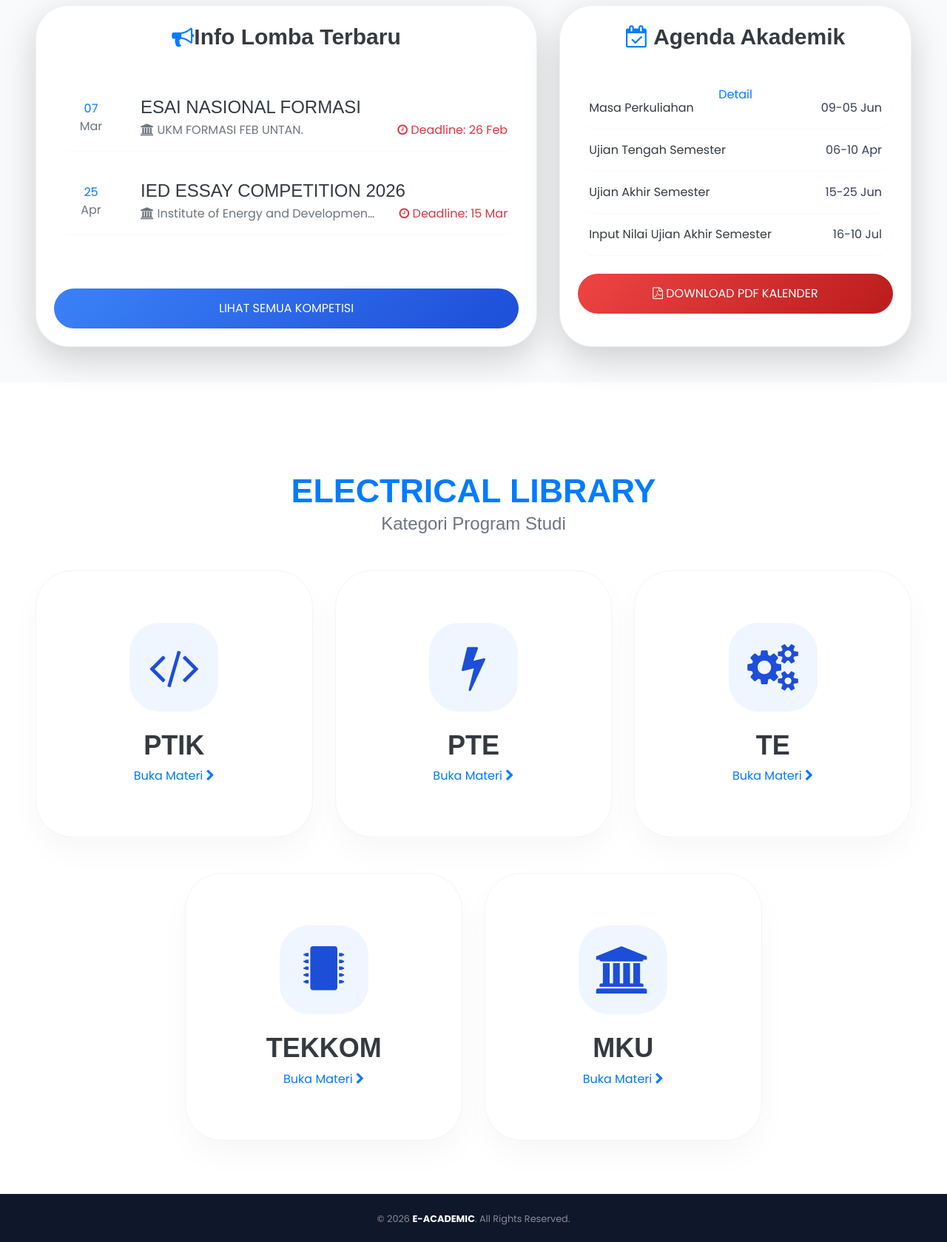
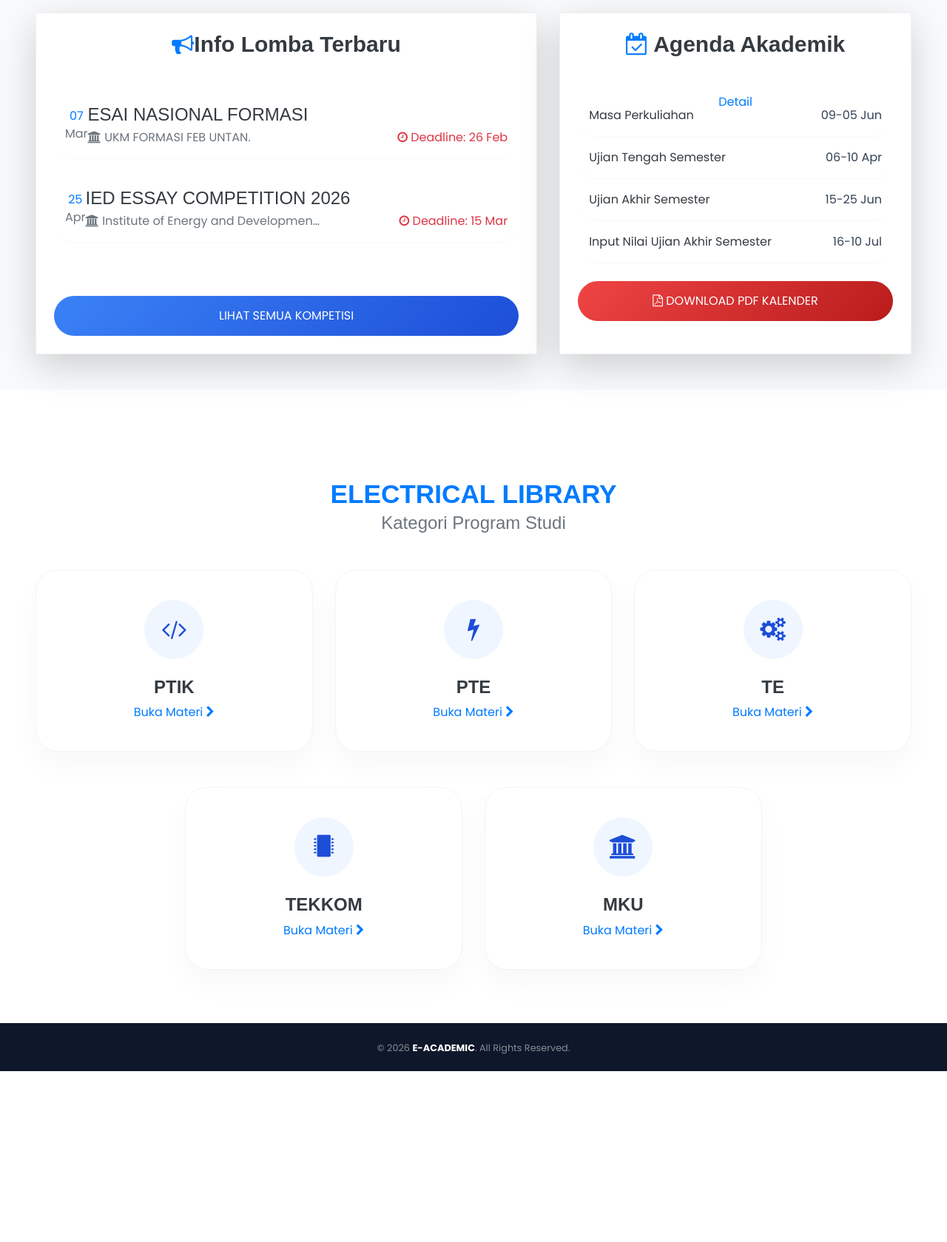
Before and after one commit to arinaazkaa/e_academic, a Django app: page / in a window 1280 px wide. Shown: the part 636-2315 px from the top of the page at 74% size. After the commit the page ends 2084 px from the top, so only its background shows below. Run offline with Django 5.2, Linux system fonts and the light colour scheme; data comes from the database, SQL or seed files in the repository; some libraries are stand-ins or nearby versions.

Commit message:
Update tampilan responsif

```diff
--- a/materi/templates/materi/home.html
+++ b/materi/templates/materi/home.html
@@ -31,18 +31,18 @@
 
 <section id="info-section" class="pt-5 pb-5 section-gray">
     <div class="container-fluid px-1 px-md-5 overlap-up">
-        <div class="row gx-0 gy-5 g-lg-5 justify-content-center row-gap-mobile">
+        <div class="row gx-0 gy-5 g-lg-5 justify-content-center">
             <div class="col-12 col-lg-7 reveal-on-scroll">
                 <div class="card-modern-v11 h-100 shadow-lg border-0 bg-white d-flex flex-column">
                     <div class="card-header-clean p-4 pb-0 d-flex justify-content-center">
-                        <h3 class="fw-900 text-dark m-0 d-flex align-items-center">
+                        <h3 class="fw-900 text-dark m-0 d-flex align-items-center card-title-v11">
                             <i class="fa fa-bullhorn text-primary me-3"></i> Info Lomba Terbaru
                         </h3>
                     </div>
                     <div class="card-body p-4 pt-4 flex-grow-1">
                         {% for lomba in info_lomba_list %}
                         <div class="item-interactive-v11 d-flex align-items-center mb-4 pb-3 border-bottom border-light">
-                            <div class="date-minimalist text-center" style="margin-right: 2rem; min-width: 70px;">
+                            <div class="date-minimalist text-center date-box-v11">
                                 <span class="d-block fw-bold text-primary day-text-v11">{{ lomba.tanggal_pelaksanaan|date:"d" }}</span>
                                 <span class="d-block text-muted month-text-v11">{{ lomba.tanggal_pelaksanaan|date:"M" }}</span>
                             </div>
@@ -75,7 +75,7 @@
             <div class="col-12 col-lg-5 reveal-on-scroll" style="transition-delay: 0.2s;">
                 <div class="card-modern-v11 h-100 shadow-lg border-0 bg-white">
                     <div class="card-header-clean d-flex justify-content-center align-items-center p-4 pb-0">
-                        <h3 class="fw-900 text-dark m-0">
+                        <h3 class="fw-900 text-dark m-0 card-title-v11">
                             <i class="fa fa-calendar-check-o text-primary me-3"></i> Agenda Akademik
                         </h3>
                     </div>
@@ -117,7 +117,7 @@
         </div>
 
         <div class="prodi-grid-v12">
-            <div class="row g-5 justify-content-center mb-5">
+            <div class="row g-4 g-lg-5 justify-content-center mb-lg-5">
                 {% for p_code, p_name, p_bg in prodi_data|slice:":3" %}
                 <div class="col-12 col-md-4 reveal-on-scroll">
                     <a href="{% url 'list_materi' %}?prodi={{ p_code }}" class="prodi-card-v12 text-decoration-none d-block">
@@ -134,7 +134,7 @@
                 </div>
                 {% endfor %}
             </div>
-            <div class="row g-5 justify-content-center">
+            <div class="row g-4 g-lg-5 justify-content-center mt-3 mt-lg-0">
                 {% for p_code, p_name, p_bg in prodi_data|slice:"3:5" %}
                 <div class="col-12 col-md-4 reveal-on-scroll">
                     <a href="{% url 'list_materi' %}?prodi={{ p_code }}" class="prodi-card-v12 text-decoration-none d-block">
@@ -159,62 +159,77 @@
     @import url('https://fonts.googleapis.com/css2?family=Montserrat:wght@800;900&family=Inter:wght@400;600;700&display=swap');
     body { font-family: 'Inter', sans-serif; overflow-x: hidden; width: 100%; background-color: #fff; }
 
-    /* --- GLOBAL LAYOUT --- */
+    /* --- LOGIKA KHUSUS LAPTOP (Standard Desktop) --- */
+    @media (min-width: 1201px) {
+        .navbar { padding: 10px 80px !important; }
+        /* Note 1 & 2: Tambah tinggi hero & turunkan judul di laptop */
+        .hero-modern { height: 90vh !important; }
+        .hero-content { padding-top: 300px !important; }
+        .hero-brand-title-v11 { font-size: 5.5rem; }
+        .hero-description-v11 { font-size: 1.1rem; max-width: 600px; }
+        .btn-cari-giant-dark { padding: 12px 35px; font-size: 1rem; }
+        /* Note 6: Kurangi overlap agar kartu tidak menabrak foto hero */
+        .overlap-up { margin-top: -30px !important; }
+        /* Note 4: Perkecil Electrical Library di Laptop */
+        .library-title-v11 { font-size: 2.2rem !important; }
+        /* Note 5: Perkecil Kartu Prodi di Laptop */
+        .prodi-card-v12 { padding: 40px 20px; border-radius: 30px; }
+        .icon-box-v12 { width: 80px; height: 80px; font-size: 2rem; }
+        .prodi-title-v11 { font-size: 1.5rem !important; }
+    }
+
+    /* --- LOGIKA KHUSUS HP MODE DESKTOP & MOBILE --- */
+    @media (max-width: 1200px) {
+        .navbar { padding: 15px 5px !important; }
+        .container-fluid.nav-container { padding: 0 15px !important; width: 100% !important; }
+        /* Note 1 & 2: Tambah tinggi hero & turunkan judul di HP Desktop */
+        .hero-modern { height: 80vh !important; }
+        .hero-content { padding-top: 250px !important; }
+
+        /* Note 3: Beri Jarak Antar Kartu di HP Mode Desktop saja */
+        #info-section .row.gy-5 { row-gap: 4rem !important; }
+
+        .navbar-brand { font-size: 1.4rem !important; font-weight: 900 !important; margin-left: -5px !important; }
+        .navbar-nav { flex-direction: row !important; gap: 15px !important; margin-right: -5px !important; }
+        .nav-link { font-size: 0.95rem !important; font-weight: 800 !important; white-space: nowrap !important; }
+        .btn-pendataan { font-size: 0.95rem !important; padding: 8px 15px !important; }
+        .navbar-toggler { display: none !important; }
+
+        .hero-brand-title-v11 { font-size: 4.2rem; letter-spacing: 5px; }
+        .hero-description-v11 { font-size: 1.3rem; max-width: 95%; }
+        .btn-cari-giant-dark { padding: 20px 60px; font-size: 1.4rem; }
+
+        /* Pertahankan ukuran besar di HP */
+        .card-modern-v11 { border-radius: 45px !important; }
+        .item-title-v11 { font-size: 1.6rem !important; }
+        .small-text-v11 { font-size: 1.1rem !important; }
+        .prodi-card-v12 { padding: 70px 40px; border-radius: 50px; }
+        .icon-box-v12 { width: 120px; height: 120px; font-size: 4rem; }
+        .fw-900 { font-size: 2.2rem !important; }
+    }
+
+    /* --- GLOBAL CSS --- */
     .hero-modern { position: relative; display: flex; align-items: center; justify-content: center; margin-top: -85px; overflow: hidden; }
     .hero-slider { position: absolute; top: 0; left: 0; width: 100%; height: 100%; z-index: 0; background: #fff; }
     .slide { position: absolute; width: 100%; height: 100%; background-size: cover; background-position: center; opacity: 0; animation: smoothSlideshow 15s infinite linear; }
     @keyframes smoothSlideshow { 0%, 33.33% { opacity: 1; z-index: 3; } 38.33%, 100% { opacity: 0; z-index: 1; } }
     .slide-1 { animation-delay: 0s; } .slide-2 { animation-delay: 5s; } .slide-3 { animation-delay: 10s; }
     .hero-overlay-white-v2 { position: absolute; width: 100%; height: 100%; background: linear-gradient(to bottom, rgba(255,255,255,0.4) 0%, rgba(255,255,255,0.95) 100%); z-index: 4; pointer-events: none; }
-    .hero-content { position: relative; z-index: 5; }
 
-    /* --- 1 & 2 & 4. LAPTOP LOGIC (Standard Desktop) --- */
-    @media (min-width: 1201px) {
-        .navbar { padding: 10px 80px !important; }
-        /* Note 2: Laptop hero height sedikit ditambah */
-        .hero-modern { height: 85vh !important; }
-        /* Note 1: Judul Laptop diturunkan */
-        .hero-content { padding-top: 260px !important; }
-        .hero-brand-title-v11 { font-size: 5.5rem; }
-        .hero-description-v11 { font-size: 1.1rem; max-width: 600px; }
-        .btn-cari-giant-dark { padding: 12px 35px; font-size: 1rem; }
-        /* Note 4: Electrical Library Laptop diperkecil */
-        .library-title-v11 { font-size: 2.8rem !important; }
-    }
-
-    /* --- 1 & 2 & 3. HP MODE DESKTOP & MOBILE LOGIC --- */
-    @media (max-width: 1200px) {
-        .navbar { padding: 15px 5px !important; }
-        .container-fluid.nav-container { padding: 0 15px !important; width: 100% !important; }
-
-        /* Note 2: Hero HP Desktop ditinggikan signifikan */
-        .hero-modern { height: 95vh !important; }
-        /* Note 1: Judul HP Desktop diturunkan */
-        .hero-content { padding-top: 300px !important; }
-
-        /* Note 3: Gap antar kartu di HP Desktop saja */
-        .row-gap-mobile { row-gap: 80px !important; }
-
-        .hero-brand-title-v11 { font-size: 4.2rem; letter-spacing: 5px; }
-        .hero-description-v11 { font-size: 1.3rem; max-width: 95%; }
-        .btn-cari-giant-dark { padding: 20px 60px; font-size: 1.4rem; }
-
-        .fw-900 { font-size: 2.2rem !important; }
-        /* Note 4: Electrical Library di HP tidak berubah (Tetap besar) */
-        .library-title-v11 { font-size: 4rem !important; }
-    }
-
-    /* --- REST OF STYLES (KEEP AS IS) --- */
     .btn-cari-giant-dark { background: #000 !important; color: #fff !important; transition: 0.4s ease; border: none; }
     .btn-cari-giant-dark:hover { transform: scale(1.05); }
-    .card-modern-v11 { border-radius: 45px !important; transition: 0.5s ease; border: 1px solid rgba(0,0,0,0.06) !important; overflow: hidden; }
+
+    .card-modern-v11 { transition: 0.5s ease; border: 1px solid rgba(0,0,0,0.06) !important; overflow: hidden; }
     .item-interactive-v11 { transition: 0.3s; padding: 15px; border-radius: 25px; }
     .item-interactive-v11:hover { background-color: #f8fafc; transform: translateX(12px); }
+
     .btn-pill-premium-blue { background: linear-gradient(135deg, #3b82f6, #1d4ed8) !important; color: #fff !important; border-radius: 100px !important; border: none; padding: 15px; }
     .btn-pill-premium-red { background: linear-gradient(135deg, #ef4444, #b91c1c) !important; color: #fff !important; border-radius: 100px !important; border: none; padding: 15px; }
-    .prodi-card-v12 { background: #fff; border: 1px solid #f1f5f9; transition: 0.5s; height: 100%; box-shadow: 0 20px 40px rgba(0,0,0,0.03); text-align: center; border-radius: 50px; padding: 70px 40px; }
+
+    .prodi-card-v12 { background: #fff; border: 1px solid #f1f5f9; transition: 0.5s; height: 100%; box-shadow: 0 20px 40px rgba(0,0,0,0.03); text-align: center; }
     .prodi-card-v12:hover { transform: translateY(-15px); border-color: #3b82f6; }
-    .icon-box-v12 { border-radius: 40px; background-color: #eff6ff; color: #1d4ed8; display: flex; align-items: center; justify-content: center; width: 120px; height: 120px; font-size: 4rem; }
+    .icon-box-v12 { border-radius: 40px; background-color: #eff6ff; color: #1d4ed8; display: flex; align-items: center; justify-content: center; }
+
     .reveal-on-scroll { opacity: 0; transform: translateY(80px); transition: all 1s cubic-bezier(0.165, 0.84, 0.44, 1); }
     .reveal-on-scroll.active { opacity: 1; transform: translateY(0); }
     .mt-n3 { margin-top: -30px !important; }
```
